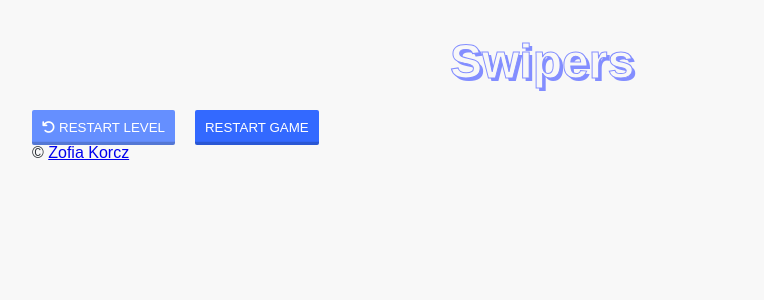
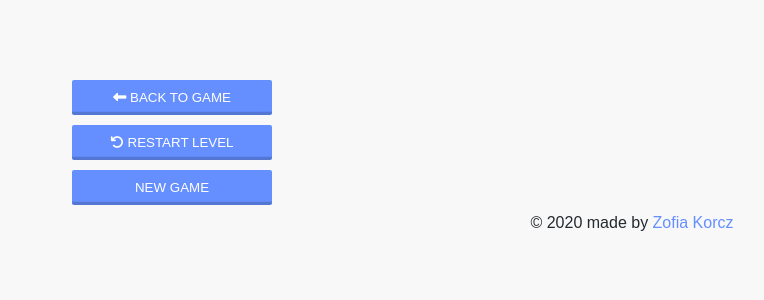
Before and after one commit to Calanthe/swipers, a React (Create React App) app: page / in a window 1280 px wide. Both pictures are taken after a click on the button "MENU". Shown: the top 300 px of the page, without its empty margins (8-772 px from the left). Built offline with nearby package versions, Linux system fonts and the light colour scheme.

Commit message:
further styles of menu overlay

```diff
--- a/src/index.scss
+++ b/src/index.scss
@@ -307,7 +307,6 @@ p {
 		}
 
 		.logo {
-			z-index: 5;
 			font-family: sans-serif;
 			font-size: 3rem;
 			font-weight: bold;
@@ -522,7 +521,6 @@ p {
 	.button {
 		display: inline-block;
 		padding: 10px 10px;
-		margin-right: 20px;
 		border: none;
 		border-radius: 0.15em;
 		text-decoration: none;
@@ -542,10 +540,6 @@ p {
 		&:active {
 			top: 1px;
 		}
-
-		&.next {
-			background-color: $tertiary-font-color;
-		}
 	}
 
 	.menu-bar {
@@ -557,7 +551,7 @@ p {
 		box-sizing: border-box;
 		width: 100%;
 		height: 100%;
-		padding: 110px 40px;
+		padding: 70px 40px;
 		background-color: $secondary-bg-color;
 		position: absolute;
 		top: 0;
@@ -570,6 +564,26 @@ p {
 		&.visible {
 			animation: $transition-speed menu-overlay-fade-in
 				$menu-overlay-transition-delay forwards;
+		}
+
+		.content-wrapper {
+			padding: 0 0 0 40px;
+
+			.button {
+				display: block;
+				width: 200px;
+				margin: 10px 0;
+			}
+		}
+
+		.credits {
+			text-align: center;
+			margin: 0 auto 10px auto;
+
+			.credits-link {
+				text-decoration: none;
+				color: $secondary-font-color;
+			}
 		}
 	}
 
--- a/src/js/components/MenuOverlay.tsx
+++ b/src/js/components/MenuOverlay.tsx
@@ -26,18 +26,22 @@ const MenuOverlay: React.FunctionComponent<Props> = ({
 	return (
 		<div>
 			<div className={menuOverlayClass}>
-				<div className="text">
-
-				</div>
-				<div>
+				<div className="content-wrapper">
 					<button className="button restart" onClick={onLevelRestart}>
+                        <i className="fas fa-long-arrow-alt-left"></i> Back to game
+					</button>
+                    <button className="button restart" onClick={onLevelRestart}>
                         <i className="fas fa-undo"></i> Restart level
 					</button>
                     <button className="button next" onClick={onGameRestart}>
-                        Restart game
+                        New game
                     </button>
 				</div>
-                <p>© <a href="http://zofiakorcz.pl" className="footer-link" target="_blank">Zofia Korcz</a></p>
+                <p className="credits">
+                    © 2020 made by <a href="http://zofiakorcz.pl" className="credits-link" target="_blank">
+                        Zofia Korcz
+                    </a>
+                </p>
 			</div>
 		</div>
 	);
```
